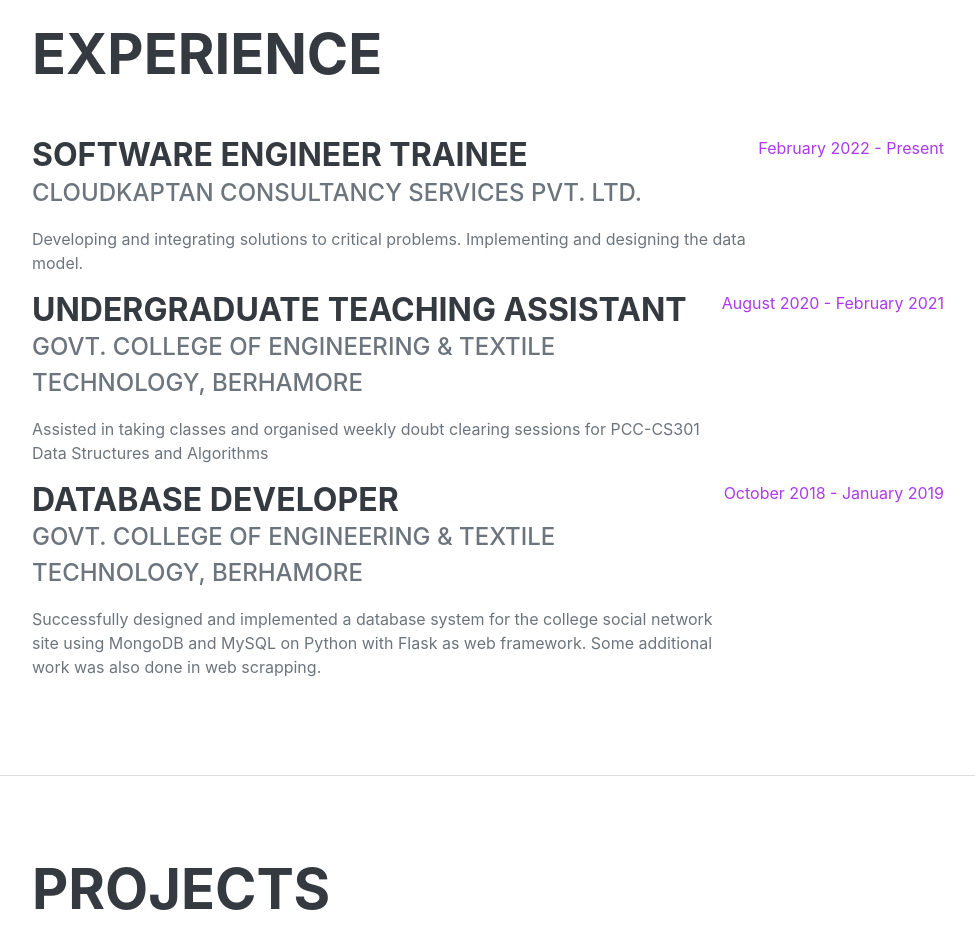
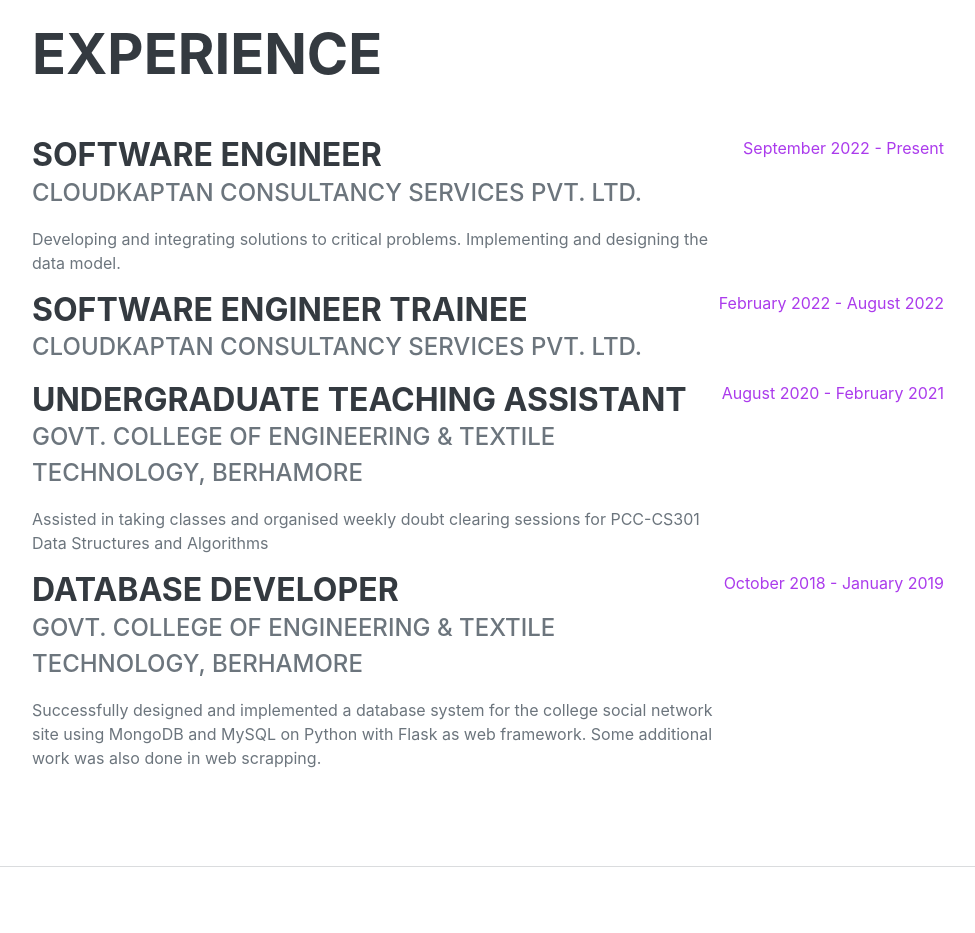
Before and after one commit to Karnak123/Karnak123.github.io, a plain HTML site: page index.html in a window 1280 px wide. Shown: the part 860-1793 px from the top of the page, without its empty margins (288-1263 px from the left). Drawn offline with nearby package versions, Linux system fonts and the light colour scheme; a web font is replaced by a local one.

Commit message:
minor change

```diff
--- a/index.html
+++ b/index.html
@@ -74,11 +74,19 @@
                 <h2 class="mb-5">Experience</h2>
                 <div class="d-flex flex-column flex-md-row justify-content-between mb-10">
                     <div class="flex-grow-1">
-                        <h3 class="mb-0">Software Engineer Trainee</h3>
+                        <h3 class="mb-0">Software Engineer</h3>
                         <div class="subheading mb-3">Cloudkaptan Consultancy Services Pvt. Ltd.</div>
                         <p>Developing and integrating solutions to critical problems. Implementing and designing the data model.</p>
                     </div>
-                    <div class="flex-shrink-0"><span class="text-primary">February 2022 - Present</span></div>
+                    <div class="flex-shrink-0"><span class="text-primary">September 2022 - Present</span></div>
+                </div>
+                <div class="d-flex flex-column flex-md-row justify-content-between mb-10">
+                    <div class="flex-grow-1">
+                        <h3 class="mb-0">Software Engineer Trainee</h3>
+                        <div class="subheading mb-3">Cloudkaptan Consultancy Services Pvt. Ltd.</div>
+                        <!-- <p>Developing and integrating solutions to critical problems. Implementing and designing the data model.</p> -->
+                    </div>
+                    <div class="flex-shrink-0"><span class="text-primary">February 2022 - August 2022</span></div>
                 </div>
                 <div class="d-flex flex-column flex-md-row justify-content-between mb-10">
                     <div class="flex-grow-1">
```
